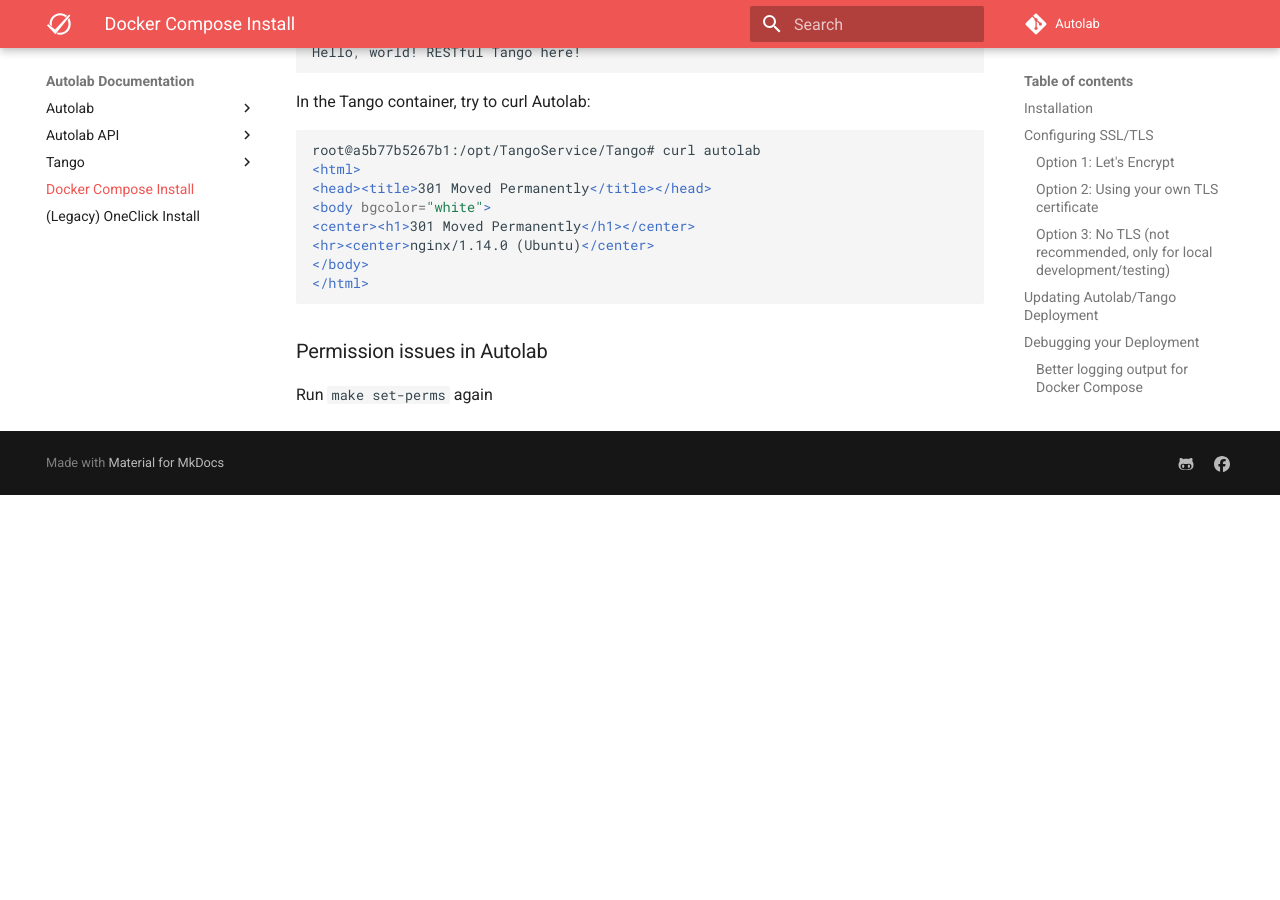
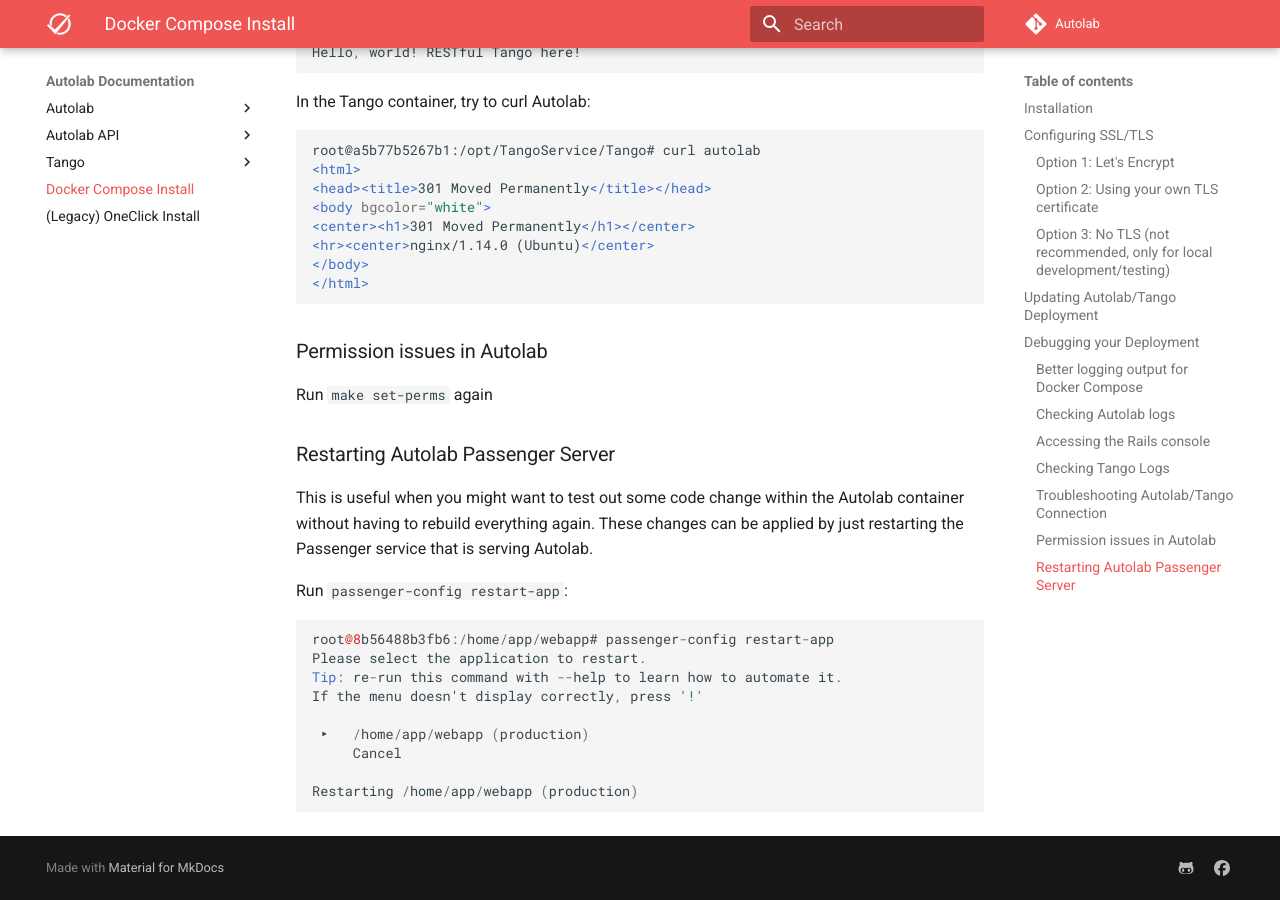
Before and after one commit to muaziqbal/Autolab, an MkDocs documentation site: the page built from docs/docker-compose.md, in a window 1280 px wide and 900 px high, scrolled down 4767 px. Built offline with MkDocs 1.6.1 and Material for MkDocs 9.7.7, drawn with Linux system fonts in a browser that asks for light colours; comment, search, counter and statistics services are not loaded; before the commit the page ends 5262 px from its top, so only the background shows below that.

Commit message:
Add restart autolab for docker compose docs (#1256)
* update nav

* add docker compose docs

* update instr on restarting

* elab

* workdir unnecessary

````diff
--- a/docs/docker-compose.md
+++ b/docs/docker-compose.md
@@ -190,3 +190,20 @@ root@a5b77b5267b1:/opt/TangoService/Tango# curl autolab
 
 ### Permission issues in Autolab
 Run `make set-perms` again
+
+### Restarting Autolab Passenger Server
+This is useful when you might want to test out some code change within the Autolab container without having to rebuild everything again. These changes can be applied by just restarting the Passenger service that is serving Autolab.
+
+Run `passenger-config restart-app`:
+
+```
+root@8b56488b3fb6:/home/app/webapp# passenger-config restart-app
+Please select the application to restart.
+Tip: re-run this command with --help to learn how to automate it.
+If the menu doesn't display correctly, press '!'
+
+ ‣   /home/app/webapp (production)
+     Cancel
+
+Restarting /home/app/webapp (production)
+```
````
